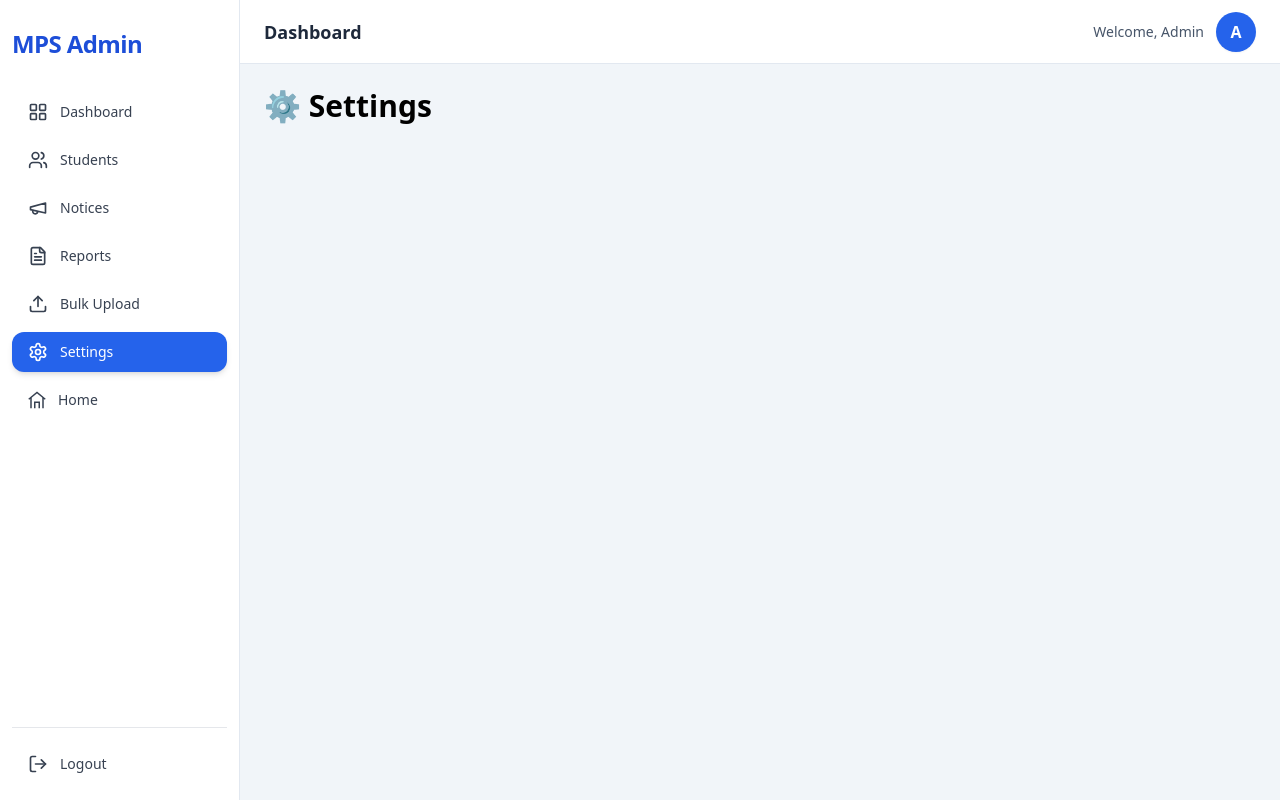
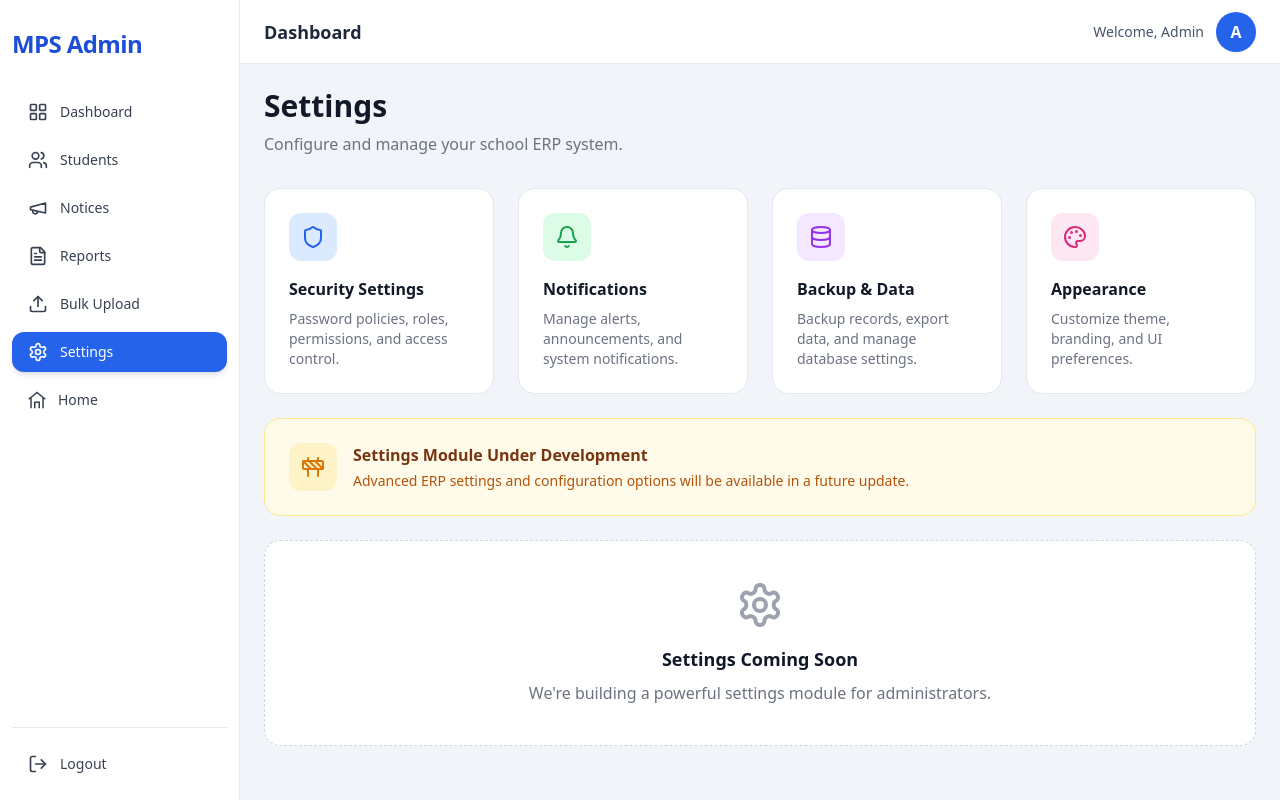
Before and after one commit to prashantkumarpro/MPS, a React (Vite) app in the folder frontend/: page /admin/settings in a window 1280 px wide. Built offline with nearby package versions, Linux system fonts and the light colour scheme; sample sign-in values are in the browser's storage; a web font is replaced by a local one.

Commit message:
update ui

```diff
--- a/frontend/src/admin/layout/AdminLayout.jsx
+++ b/frontend/src/admin/layout/AdminLayout.jsx
@@ -78,7 +78,7 @@ export default function AdminLayout () {
             Reports
           </SidebarLink>
 
-          <SidebarLink to='/admin/bulk-upload' icon={<Upload size={20} />}>
+          <SidebarLink  to='/admin/bulk-upload' icon={<Upload size={20} />}>
             Bulk Upload
           </SidebarLink>
 
--- a/frontend/src/admin/pages/BulkUpload.jsx
+++ b/frontend/src/admin/pages/BulkUpload.jsx
@@ -1,3 +1,45 @@
+import { UploadCloud, Construction, FileSpreadsheet } from 'lucide-react'
+
 export default function BulkUpload () {
-  return <h2 className='text-3xl font-bold'>📦 Bulk Upload</h2>
+  return (
+    <div className='flex flex-col items-center justify-center min-h-[70vh] px-6 text-center'>
+      <div className='w-20 h-20 rounded-2xl bg-blue-100 flex items-center justify-center mb-6'>
+        <UploadCloud className='w-10 h-10 text-blue-600' />
+      </div>
+
+      <h1 className='text-3xl md:text-4xl font-bold text-gray-900 mb-3'>
+        Bulk Upload
+      </h1>
+
+      <p className='max-w-xl text-gray-600 mb-8'>
+        Upload multiple teachers, students, or records at once using Excel
+        spreadsheets. This feature is currently under development and will be
+        available soon.
+      </p>
+
+      <div className='grid gap-4 w-full max-w-2xl md:grid-cols-2'>
+        <div className='bg-white border border-gray-200 rounded-2xl p-6'>
+          <FileSpreadsheet className='w-8 h-8 text-green-600 mb-3 mx-auto' />
+          <h3 className='font-semibold text-gray-900 mb-2'>
+            Excel Import Support
+          </h3>
+          <p className='text-sm text-gray-500'>
+            Import hundreds of records using Excel and CSV files.
+          </p>
+        </div>
+
+        <div className='bg-white border border-gray-200 rounded-2xl p-6'>
+          <Construction className='w-8 h-8 text-amber-500 mb-3 mx-auto' />
+          <h3 className='font-semibold text-gray-900 mb-2'>Coming Soon</h3>
+          <p className='text-sm text-gray-500'>
+            We're working on a fast and secure bulk upload experience.
+          </p>
+        </div>
+      </div>
+
+      <div className='mt-8 inline-flex items-center gap-2 rounded-full bg-amber-50 border border-amber-200 px-4 py-2 text-sm font-medium text-amber-700'>
+        🚧 Feature under development
+      </div>
+    </div>
+  )
 }
--- a/frontend/src/admin/pages/Settings.jsx
+++ b/frontend/src/admin/pages/Settings.jsx
@@ -1,3 +1,104 @@
+import {
+  Settings as SettingsIcon,
+  Shield,
+  Bell,
+  Database,
+  Palette,
+  Construction
+} from 'lucide-react'
+
 export default function Settings () {
-  return <h2 className='text-3xl font-bold'>⚙️ Settings</h2>
+  return (
+    <div className='space-y-4 md:space-y-6'>
+      {/* Header */}
+      <div className='mb-8'>
+        <h1 className='text-3xl font-bold text-gray-900'>Settings</h1>
+        <p className='mt-2 text-gray-500'>
+          Configure and manage your school ERP system.
+        </p>
+      </div>
+
+      {/* Setting Cards */}
+      <div className='grid gap-6 md:grid-cols-2 xl:grid-cols-4'>
+        <div className='bg-white rounded-2xl border border-gray-200 p-6'>
+          <div className='w-12 h-12 rounded-xl bg-blue-100 flex items-center justify-center mb-4'>
+            <Shield className='w-6 h-6 text-blue-600' />
+          </div>
+
+          <h3 className='font-semibold text-gray-900'>Security Settings</h3>
+
+          <p className='text-sm text-gray-500 mt-2'>
+            Password policies, roles, permissions, and access control.
+          </p>
+        </div>
+
+        <div className='bg-white rounded-2xl border border-gray-200 p-6'>
+          <div className='w-12 h-12 rounded-xl bg-green-100 flex items-center justify-center mb-4'>
+            <Bell className='w-6 h-6 text-green-600' />
+          </div>
+
+          <h3 className='font-semibold text-gray-900'>Notifications</h3>
+
+          <p className='text-sm text-gray-500 mt-2'>
+            Manage alerts, announcements, and system notifications.
+          </p>
+        </div>
+
+        <div className='bg-white rounded-2xl border border-gray-200 p-6'>
+          <div className='w-12 h-12 rounded-xl bg-purple-100 flex items-center justify-center mb-4'>
+            <Database className='w-6 h-6 text-purple-600' />
+          </div>
+
+          <h3 className='font-semibold text-gray-900'>Backup & Data</h3>
+
+          <p className='text-sm text-gray-500 mt-2'>
+            Backup records, export data, and manage database settings.
+          </p>
+        </div>
+
+        <div className='bg-white rounded-2xl border border-gray-200 p-6'>
+          <div className='w-12 h-12 rounded-xl bg-pink-100 flex items-center justify-center mb-4'>
+            <Palette className='w-6 h-6 text-pink-600' />
+          </div>
+
+          <h3 className='font-semibold text-gray-900'>Appearance</h3>
+
+          <p className='text-sm text-gray-500 mt-2'>
+            Customize theme, branding, and UI preferences.
+          </p>
+        </div>
+      </div>
+
+      {/* Coming Soon */}
+      <div className='mt-8 bg-amber-50 border border-amber-200 rounded-2xl p-6 flex items-start gap-4'>
+        <div className='w-12 h-12 rounded-xl bg-amber-100 flex items-center justify-center shrink-0'>
+          <Construction className='w-6 h-6 text-amber-600' />
+        </div>
+
+        <div>
+          <h3 className='font-semibold text-amber-900'>
+            Settings Module Under Development
+          </h3>
+
+          <p className='text-sm text-amber-700 mt-1'>
+            Advanced ERP settings and configuration options will be available in
+            a future update.
+          </p>
+        </div>
+      </div>
+
+      {/* Empty State */}
+      <div className='mt-8 bg-white border border-dashed border-gray-300 rounded-2xl p-10 text-center'>
+        <SettingsIcon className='w-12 h-12 mx-auto text-gray-400 mb-4' />
+
+        <h3 className='text-lg font-semibold text-gray-900'>
+          Settings Coming Soon
+        </h3>
+
+        <p className='text-gray-500 mt-2'>
+          We're building a powerful settings module for administrators.
+        </p>
+      </div>
+    </div>
+  )
 }
```
